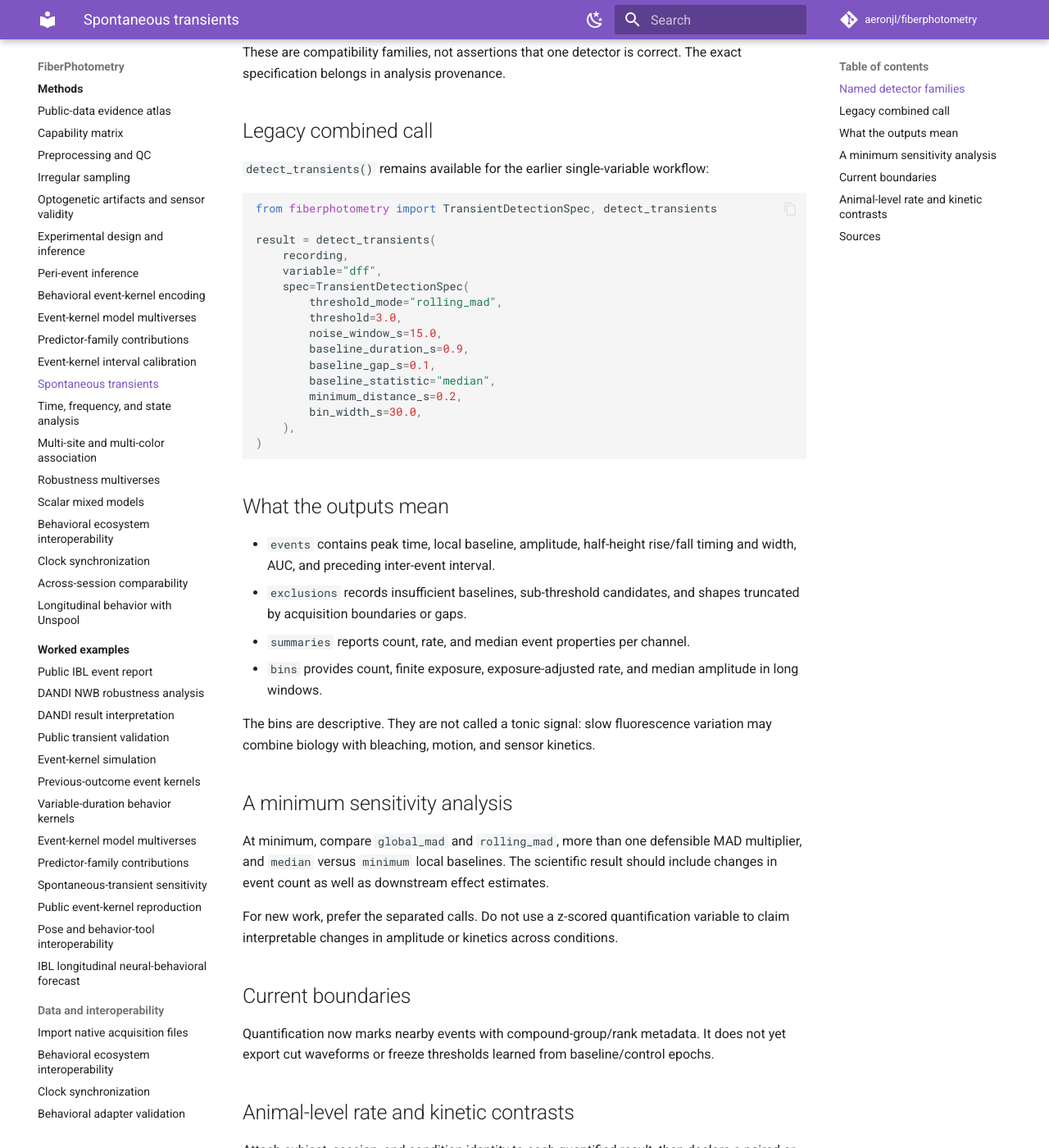
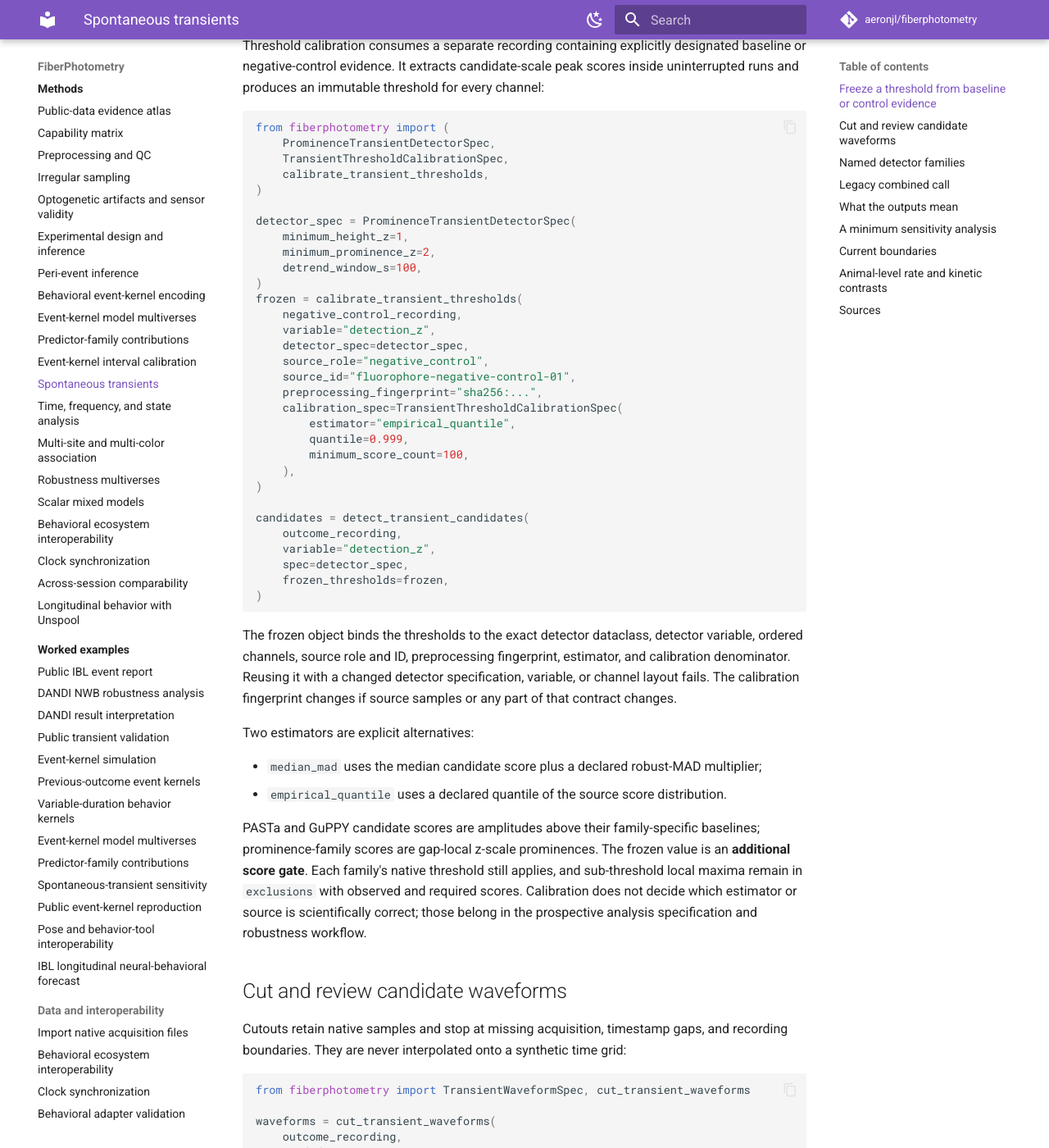
Before and after one commit to aeronjl/fiberphotometry, an MkDocs documentation site: the page built from docs/spontaneous-transients-v0.1.md, in a window 1280 px wide and 1400 px high, scrolled down 1282 px. Shown: the whole window at 82% size. Built offline with MkDocs 1.6.1 and Material for MkDocs 9.7.7, drawn with Linux system fonts in a browser that asks for light colours; comment, search, counter and statistics services are not loaded; some of the changed text lies outside the part shown.

Commit message:
feat: productize transient threshold evidence

````diff
--- a/docs/spontaneous-transients-v0.1.md
+++ b/docs/spontaneous-transients-v0.1.md
@@ -4,6 +4,11 @@
 
     There is no field-wide spontaneous-event definition. Report the complete
     specification and show whether conclusions survive plausible alternatives.
+
+<figure class="doc-figure doc-figure--wide">
+  <img src="assets/transient-product-evidence.svg" alt="A separate baseline or negative-control recording produces candidate-scale scores and a frozen channel threshold. An outcome recording passes through its named detector and that additional frozen score gate. Every retained candidate then receives a native gap-bounded waveform cutout and a pass, warning, or fail quality status before optional quantification.">
+  <figcaption><strong>Threshold learning and outcome analysis stay separate.</strong> Frozen source evidence adds a detector-score gate; native cutouts retain boundary, rail, flat-step, and neighboring-event evidence before kinetics are quantified.</figcaption>
+</figure>
 
 The preferred product API separates candidate detection from kinetic
 quantification. This matters whenever detection uses a normalized representation:
@@ -42,6 +47,113 @@ result = quantify_transient_candidates(
 Both stages split the signal at missing acquisition and large timestamp gaps.
 Candidate IDs retain the detector family, sample, threshold, and score through
 quantification.
+
+## Freeze a threshold from baseline or control evidence
+
+Threshold calibration consumes a separate recording containing explicitly
+designated baseline or negative-control evidence. It extracts candidate-scale peak
+scores inside uninterrupted runs and produces an immutable threshold for every
+channel:
+
+```python
+from fiberphotometry import (
+    ProminenceTransientDetectorSpec,
+    TransientThresholdCalibrationSpec,
+    calibrate_transient_thresholds,
+)
+
+detector_spec = ProminenceTransientDetectorSpec(
+    minimum_height_z=1,
+    minimum_prominence_z=2,
+    detrend_window_s=100,
+)
+frozen = calibrate_transient_thresholds(
+    negative_control_recording,
+    variable="detection_z",
+    detector_spec=detector_spec,
+    source_role="negative_control",
+    source_id="fluorophore-negative-control-01",
+    preprocessing_fingerprint="sha256:...",
+    calibration_spec=TransientThresholdCalibrationSpec(
+        estimator="empirical_quantile",
+        quantile=0.999,
+        minimum_score_count=100,
+    ),
+)
+
+candidates = detect_transient_candidates(
+    outcome_recording,
+    variable="detection_z",
+    spec=detector_spec,
+    frozen_thresholds=frozen,
+)
+```
+
+The frozen object binds the thresholds to the exact detector dataclass, detector
+variable, ordered channels, source role and ID, preprocessing fingerprint, estimator,
+and calibration denominator. Reusing it with a changed detector specification,
+variable, or channel layout fails. The calibration fingerprint changes if source
+samples or any part of that contract changes.
+
+Two estimators are explicit alternatives:
+
+- `median_mad` uses the median candidate score plus a declared robust-MAD
+  multiplier;
+- `empirical_quantile` uses a declared quantile of the source score distribution.
+
+PASTa and GuPPY candidate scores are amplitudes above their family-specific
+baselines; prominence-family scores are gap-local z-scale prominences. The frozen
+value is an **additional score gate**. Each family's native threshold still applies,
+and sub-threshold local maxima remain in `exclusions` with observed and required
+scores. Calibration does not decide which estimator or source is scientifically
+correct; those belong in the prospective analysis specification and robustness
+workflow.
+
+## Cut and review candidate waveforms
+
+Cutouts retain native samples and stop at missing acquisition, timestamp gaps, and
+recording boundaries. They are never interpolated onto a synthetic time grid:
+
+```python
+from fiberphotometry import TransientWaveformSpec, cut_transient_waveforms
+
+waveforms = cut_transient_waveforms(
+    outcome_recording,
+    candidates,
+    variable="dff",
+    spec=TransientWaveformSpec(
+        pre_peak_s=1.0,
+        post_peak_s=2.0,
+        require_complete_window=True,
+        detector_floor=-1.0,
+        detector_ceiling=1.0,
+    ),
+)
+
+result = quantify_transient_candidates(
+    outcome_recording,
+    candidates,
+    variable="dff",
+    spec=TransientQuantificationSpec(
+        require_waveform_qc=True,
+        allow_waveform_warnings=True,
+    ),
+    waveforms=waveforms,
+)
+```
+
+Every candidate keeps its cutout even when QC fails. Each waveform reports requested
+and observed bounds, pre/post coverage, baseline median/SD/slope, exact repeated-step
+fraction, optional detector-rail fraction, nearby candidate IDs, issue codes, and a
+`pass`, `warning`, or `fail` status. Default failures include incomplete required
+windows, excessive detector saturation, and long repeated plateaus. A nearby event is
+a warning because the cutout is not an isolated-event waveform.
+
+`waveforms.to_xarray()` pads ragged native cutouts for plotting while retaining a
+two-dimensional native relative-time array and presence mask; it does not interpolate.
+When `require_waveform_qc=True`, failed candidates are retained as explicit
+`waveform_qc_failed` quantification exclusions. Warning-bearing cutouts remain eligible
+by default, or can be refused prospectively with `allow_waveform_warnings=False`.
 
 ## Named detector families
 
@@ -106,9 +218,14 @@ conditions.
 
 ## Current boundaries
 
-Quantification now marks nearby events with compound-group/rank metadata. It does
-not yet export cut waveforms or freeze thresholds learned from baseline/control
-epochs.
+Quantification marks nearby events with compound-group/rank metadata, accepts frozen
+baseline/control score gates, and can require gap-aware waveform QC. These safeguards
+do not establish that detected fluorescence peaks are neurotransmitter-release events,
+choose a universally valid threshold source, deconvolve sensor kinetics, or resolve
+overlapping compound events into latent components.
+
+See [SDR-0048](decisions/0048-freeze-transient-thresholds-and-retain-waveform-qc.md)
+for the decision boundary.
 
 ## Animal-level rate and kinetic contrasts
 
````
Also changed, not shown: docs/decisions/0048-freeze-transient-thresholds-and-retain-waveform-qc.md (added, +78 -0 lines), docs/decisions/README.md (+1 -0 lines), docs/methods/capability-matrix.md (+1 -1 lines), docs/methods/index.md (+5 -3 lines), docs/reference/figure-provenance.md (+1 -0 lines), docs/roadmap.md (+3 -3 lines), src/fiberphotometry/__init__.py (+18 -0 lines), docs/assets/transient-product-evidence.svg (added), 2 other files.
